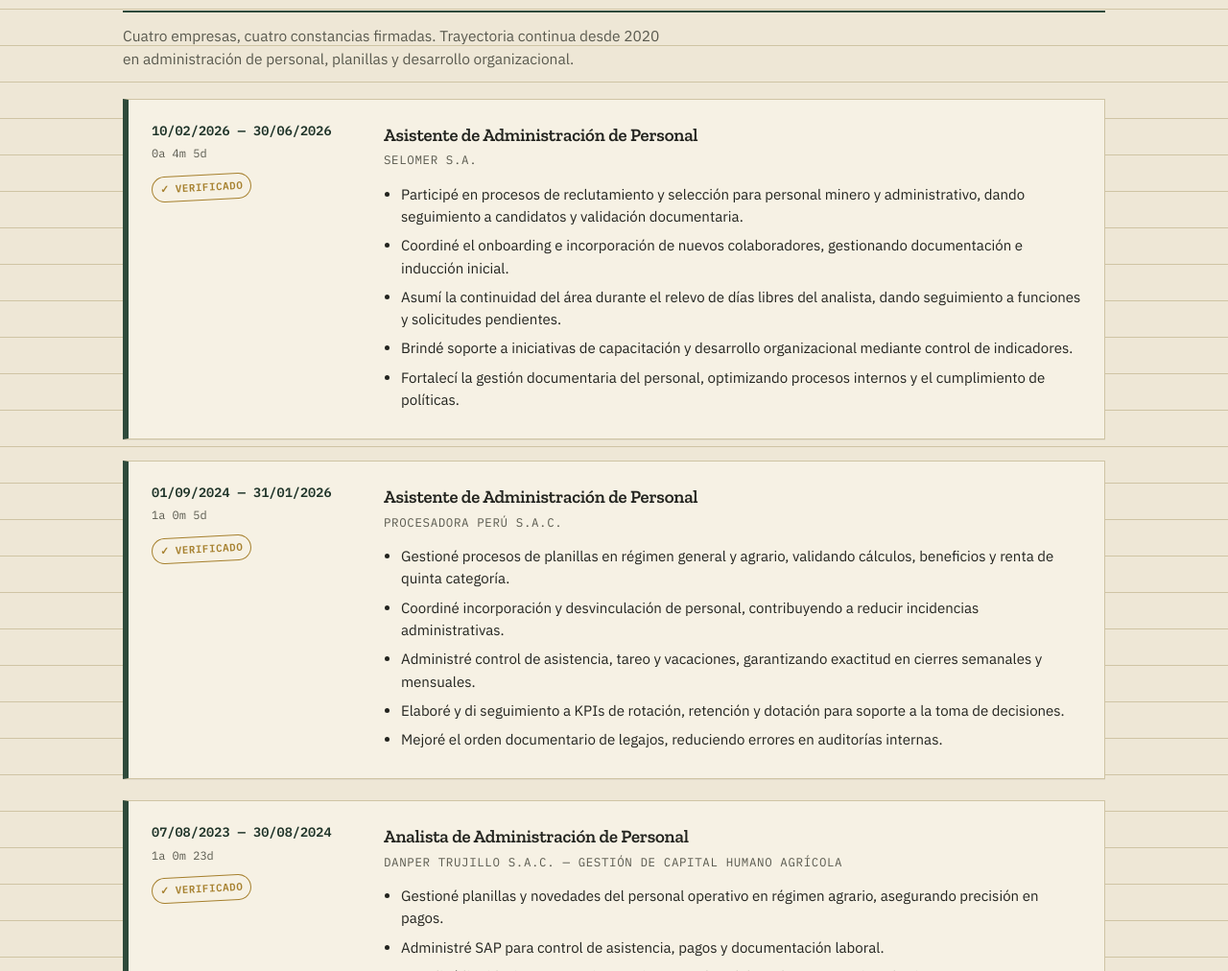
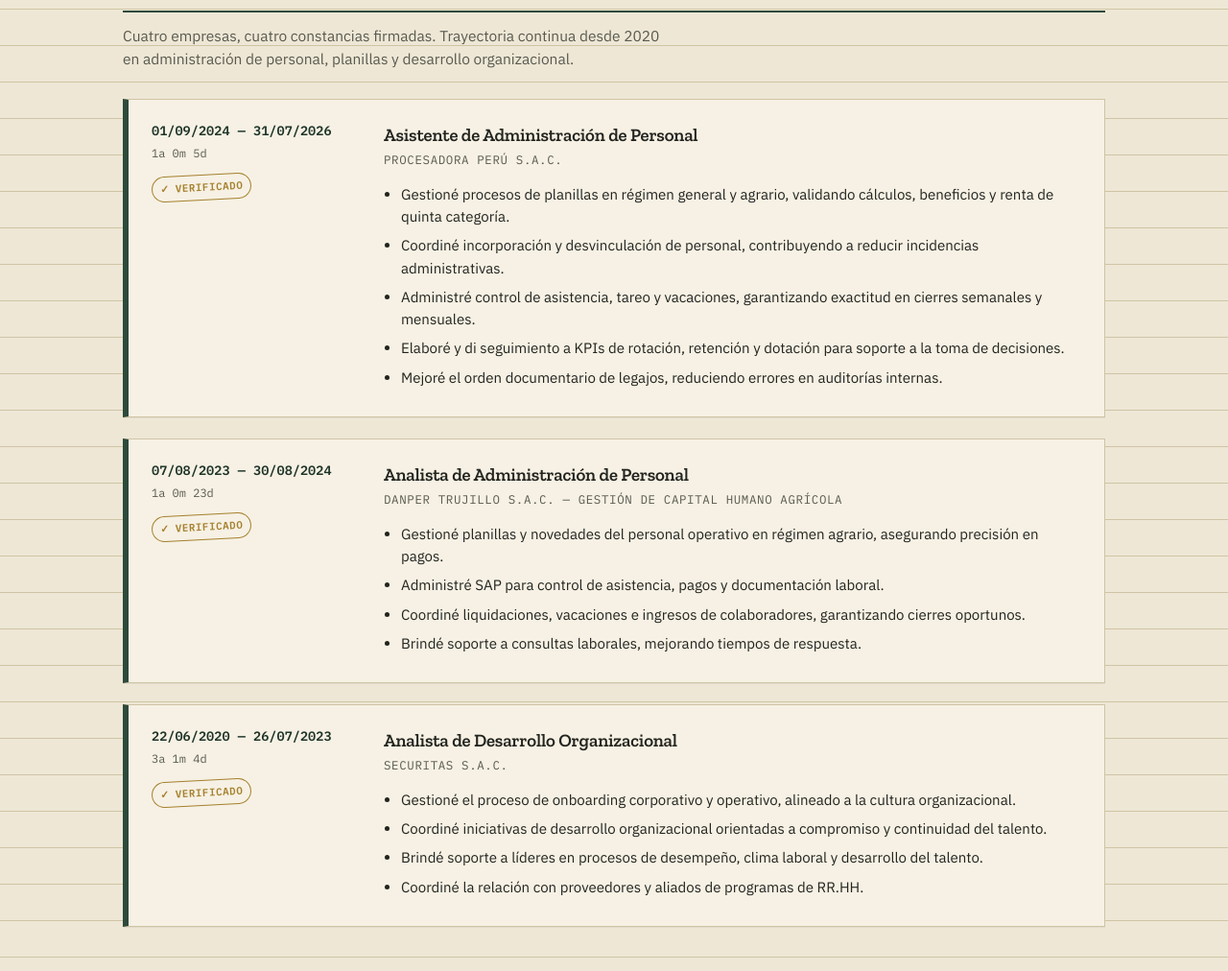
Before and after one commit to SONUTZ/PORTAFOLIO, a plain HTML site: page index.html in a window 1280 px wide. Shown: the part 864-1876 px from the top of the page at 96% size. Drawn offline with nearby package versions, Linux system fonts and the light colour scheme.

Commit message:
Update index.html

```diff
--- a/index.html
+++ b/index.html
@@ -333,26 +333,7 @@
 
     <div class="stub reveal">
       <div class="stub-meta">
-        <div class="periodo">10/02/2026 — 30/06/2026</div>
-        <div class="dur">0a 4m 5d</div>
-        <span class="badge">Verificado</span>
-      </div>
-      <div class="stub-body">
-        <h3>Asistente de Administración de Personal</h3>
-        <span class="empresa">Selomer S.A.</span>
-        <ul>
-          <li>Participé en procesos de reclutamiento y selección para personal minero y administrativo, dando seguimiento a candidatos y validación documentaria.</li>
-          <li>Coordiné el onboarding e incorporación de nuevos colaboradores, gestionando documentación e inducción inicial.</li>
-          <li>Asumí la continuidad del área durante el relevo de días libres del analista, dando seguimiento a funciones y solicitudes pendientes.</li>
-          <li>Brindé soporte a iniciativas de capacitación y desarrollo organizacional mediante control de indicadores.</li>
-          <li>Fortalecí la gestión documentaria del personal, optimizando procesos internos y el cumplimiento de políticas.</li>
-        </ul>
-      </div>
-    </div>
-
-    <div class="stub reveal">
-      <div class="stub-meta">
-        <div class="periodo">01/09/2024 — 31/01/2026</div>
+        <div class="periodo">01/09/2024 — 31/07/2026</div>
         <div class="dur">1a 0m 5d</div>
         <span class="badge">Verificado</span>
       </div>
```
